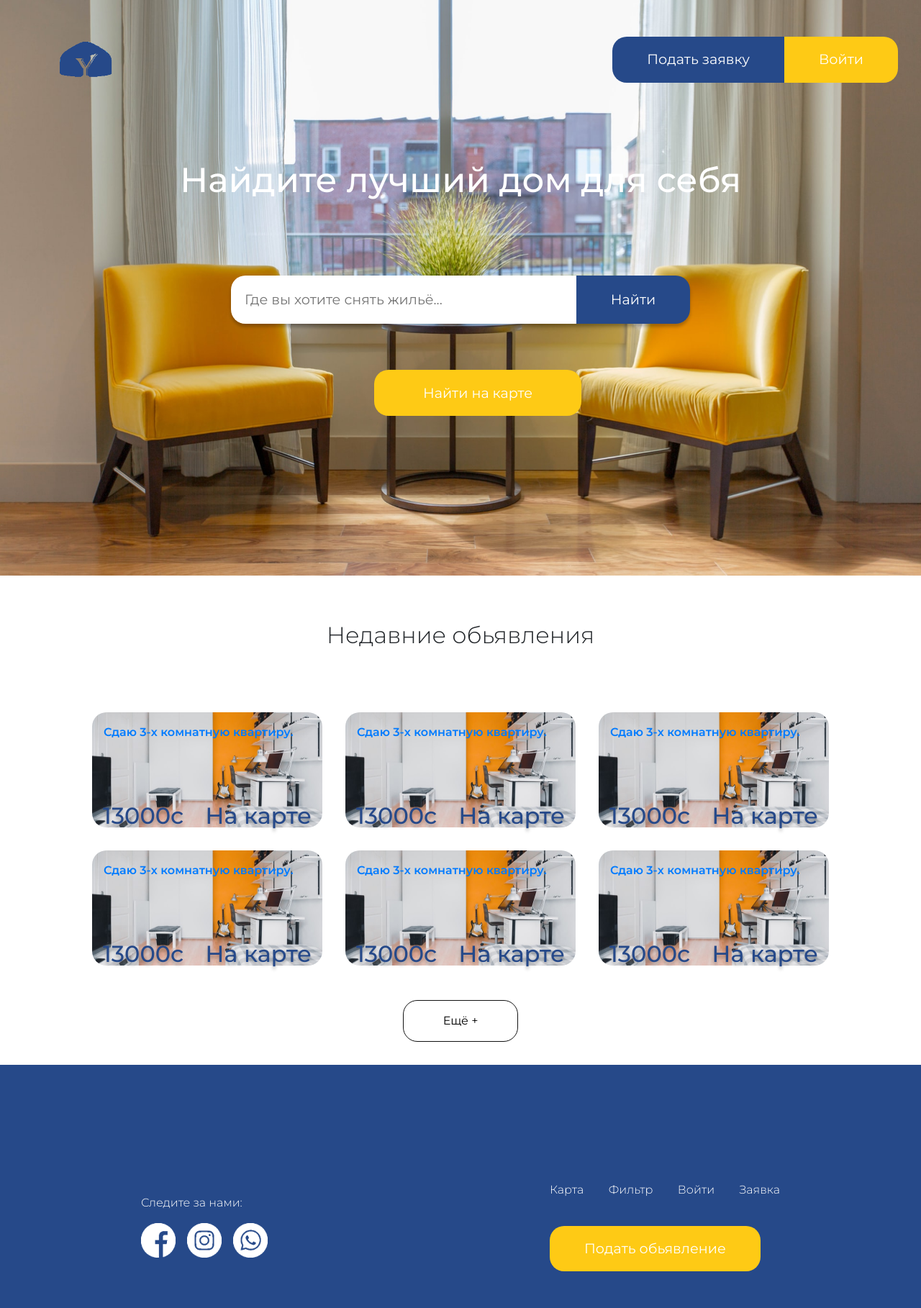
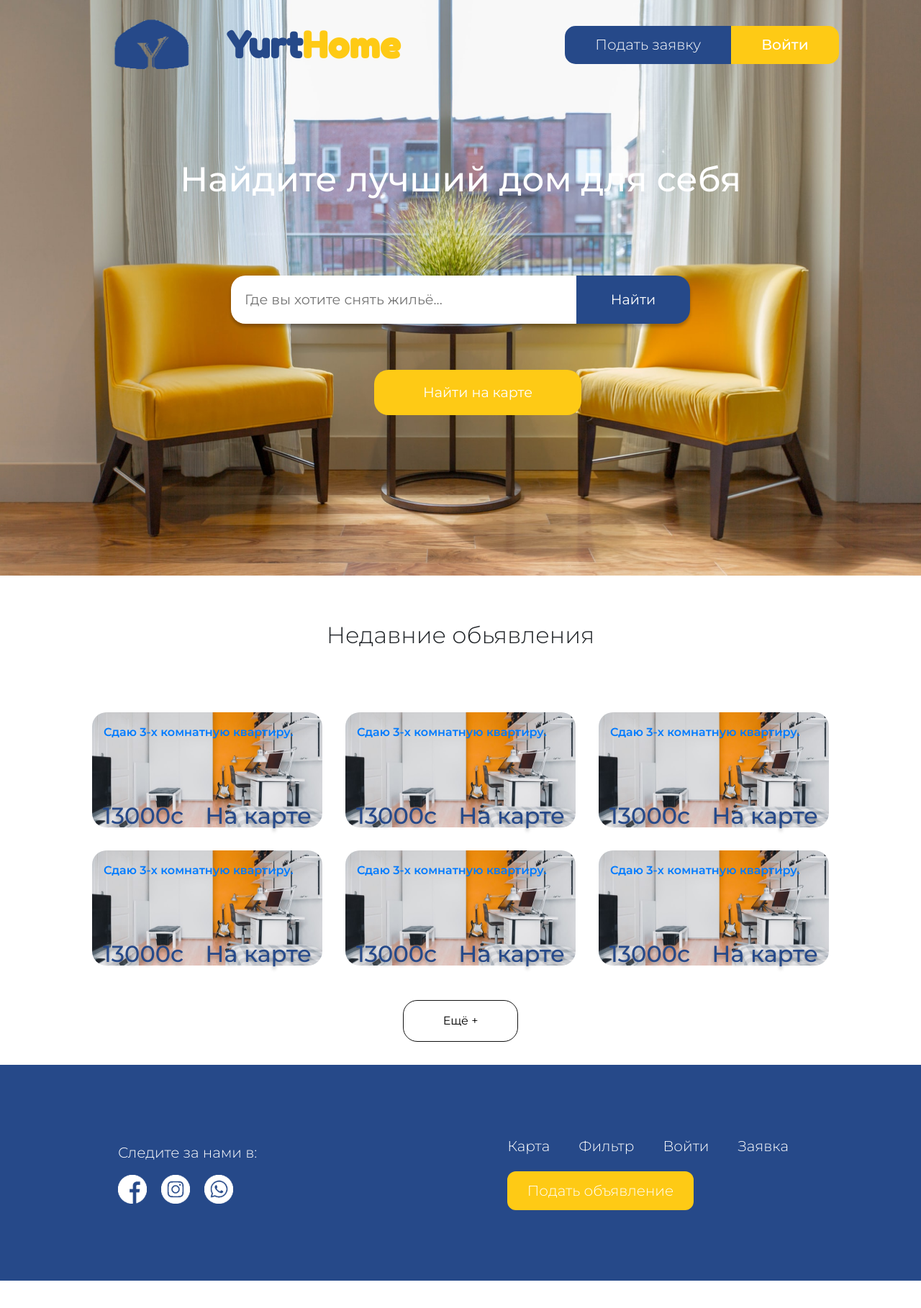
Before and after one commit to yourthome/frontend, a React (Create React App) app: page / in a window 1280 px wide. Shown: the top 1818 px of the page at 72% size. After the commit the page ends 1780 px from the top, so only its background shows below. Built offline with nearby package versions, Linux system fonts and the light colour scheme; what google-maps-react would draw is missing.

Commit message:
Добавил модальные окна на все страницы

```diff
--- a/src/components/filter/filter.js
+++ b/src/components/filter/filter.js
@@ -32,10 +32,10 @@ export default class Filter extends Component {
     render() {
       return(
 <>
-        <Header />
+        <Header toggleModal = {this.toggleModal} toggleRegistration = {this.toggleRegistration}/>
         {this.state.isModalOpen &&
         <LogIn onClose={this.toggleModal} onToggleWindows={this.toggleModalWindows}></LogIn>}
-        {this.state.isModalOpen &&
+        {this.state.isRegistrationOpen &&
         <Registration onClose={this.toggleRegistration} onToggleWindows={this.toggleModalWindows}></Registration>}
         <div className="search__block__filter">
         <input type="text" placeholder="Где вы хотите снять жильё..." />
--- a/src/components/flat-card/flat-card.js
+++ b/src/components/flat-card/flat-card.js
@@ -35,13 +35,18 @@ import home5 from '../../content/images/flat-card/home5.png';
 import home1 from '../../content/images/flat-card/home1.png';
 import home6 from '../../content/images/flat-card/home6.png';
 
+import LogIn from '../logIn/logIn';
+import Registration from '../registration/registration';
+
 export default class FlatCard extends Component {
   constructor(props) {
     super(props);
     this.state = {
       startDate: null,
       endDate: null,
-      modal: false
+      modal: false,
+      isModalOpen: false,
+      isRegistrationOpen: false
     }
   }
 
@@ -49,6 +54,19 @@ export default class FlatCard extends Component {
     this.setState({
       modal: !this.state.modal
     });
+  }
+
+  toggleModal = () =>{
+    this.setState(state => ({ isModalOpen: !state.isModalOpen}));
+  };
+
+  toggleRegistration = () =>{
+    this.setState(state => ({ isRegistrationOpen: !state.isRegistrationOpen}));
+  };
+
+  toggleModalWindows = () =>{
+    this.setState(state => ({ isModalOpen: !state.isModalOpen}));
+    this.setState(state => ({ isRegistrationOpen: !state.isRegistrationOpen}));
   }
 
   render() {
@@ -67,8 +85,18 @@ export default class FlatCard extends Component {
     };
     return (
       <>
-        <Header />
+        <Header toggleModal = {this.toggleModal} toggleRegistration = {this.toggleRegistration}/>
 
+        {
+          this.state.isModalOpen &&
+            <LogIn onClose={this.toggleModal} onToggleWindows={this.toggleModalWindows}>
+            </LogIn>
+          }
+          {
+          this.state.isRegistrationOpen &&
+            <Registration onClose={this.toggleRegistration} onToggleWindows={this.toggleModalWindows}>
+            </Registration>
+          }
         <section className="flatcard-container">
           <div className="flatcard-images">
             <img id="flatcard-images-main" src={home2} alt="flatcard-image1"></img>
--- a/src/components/header/header.css
+++ b/src/components/header/header.css
@@ -13,7 +13,7 @@ body {
 .header {
   width: 100%;
   height: 125px;
-  background-color: #fff;
+  background-color: transparent;
   display: flex;
   justify-content: space-around;
   align-items: center;
--- a/src/components/header/header.js
+++ b/src/components/header/header.js
@@ -1,11 +1,15 @@
 import React, { Component } from 'react';
 import { Link } from 'react-router-dom';
+import LogIn from '../logIn/logIn';
+import Registration from '../registration/registration';
 
 import './header.css';
 import logo from '../../content/images/header/logo.svg'
 
 export default class Header extends Component {
+
   render() {
+    console.log(this.props)
     return (
       <header className="header">
         <div className="header__description">
@@ -20,13 +24,13 @@ export default class Header extends Component {
         </div>
 
         <div className="header__menu">
-          <Link className="header__menu-1" to='/flatcard'>
+          <div className="header__menu-1" onClick={this.props.toggleRegistration}>
             <p>Подать заявку</p>
-          </Link>
+          </div>
 
-          <Link className="header__menu-2" to='/flatcard'>
+          <div className="header__menu-2" onClick={this.props.toggleModal}>
             <p>Войти</p>
-          </Link>
+          </div>
         </div>
       </header>
     )
--- a/src/components/main/mainPage.js
+++ b/src/components/main/mainPage.js
@@ -1,13 +1,11 @@
 import React, {Component} from 'react';
 import './mainPage.css';
-import logo from '../../content/images/main/logo.png'
 import adsImg from '../../content/images/main/ads-card.jpg'
-import faceIcon from '../../content/images/main/facebook.png'
-import instaIcon from '../../content/images/main/instagram.png'
-import whatsIcon from '../../content/images/main/whatsapp.png';
 import { Link } from 'react-router-dom';
 import LogIn from '../logIn/logIn';
 import Registration from '../registration/registration';
+import Header from '../header/header';
+import Footer from '../footer/footer';
 
 
 
@@ -34,14 +32,7 @@ export default class MainPage extends Component {
     return(
       <>
         <section className="intro">
-          <header className="main-header">
-            <img src={logo} alt="logo"/>
-            <div className="header__btns">
-              <button className="btn__blue"
-                onClick={this.toggleRegistration}>Подать заявку</button>
-              <button className="btn__yellow" onClick={this.toggleModal}>Войти</button>
-            </div>
-          </header>
+          <Header toggleModal = {this.toggleModal} toggleRegistration = {this.toggleRegistration}/>
           {
           this.state.isModalOpen &&
             <LogIn onClose={this.toggleModal} onToggleWindows={this.toggleModalWindows}>
@@ -142,26 +133,7 @@ export default class MainPage extends Component {
           </div>
           <button>Ещё +</button>
         </section>
-
-        <footer className="main-footer">
-          <div className="social">
-            <span>Следите за нами:</span>
-            <div className="social__icons">
-              <img src={faceIcon} alt="logo"/>
-              <img src={instaIcon} alt="logo"/>
-              <img src={whatsIcon} alt="logo"/>
-            </div>
-          </div>
-          <div className="footer__nav">
-            <div className="footer__menu">
-              <Link to="/mapfilter"><span>Карта</span></Link>
-              <Link to=""><span>Фильтр</span></Link>
-              <Link to=""><span>Войти</span></Link>
-              <Link to=""><span>Заявка</span></Link>
-            </div>
-            <button className="btn__yellow">Подать обьявление</button>
-          </div>
-        </footer>
+        <Footer />
       </>
     );
   }
```
